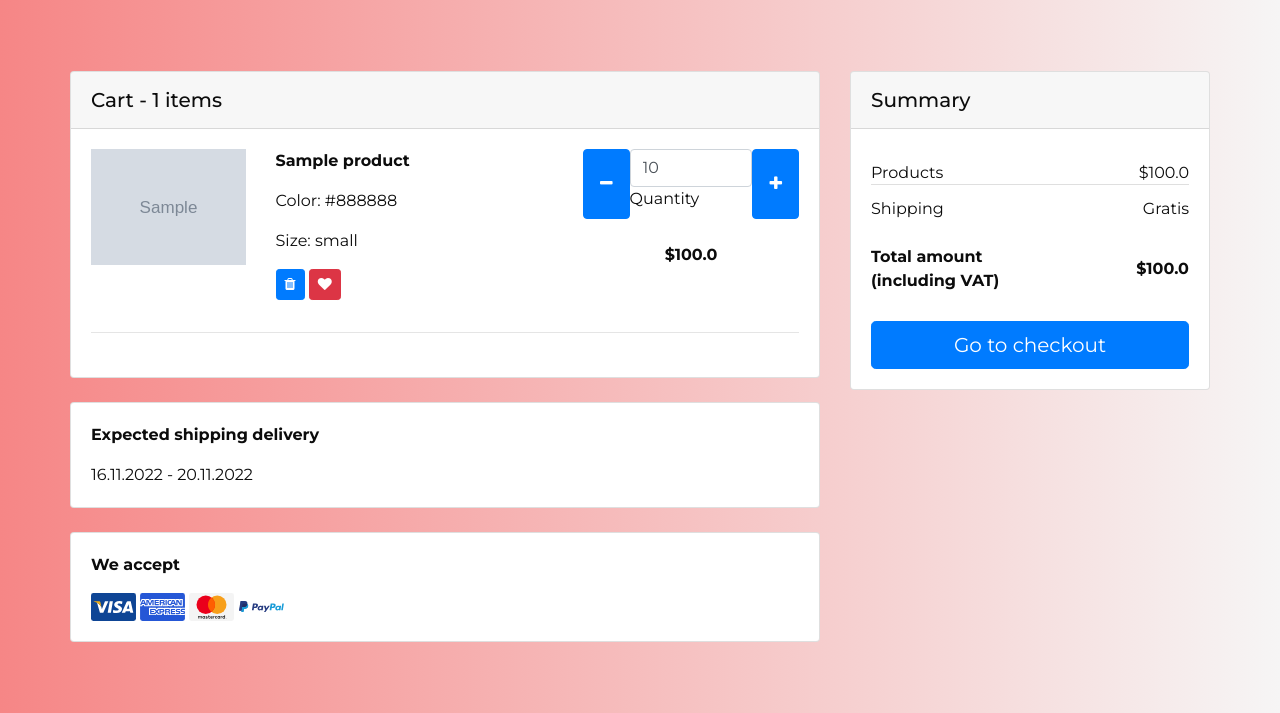
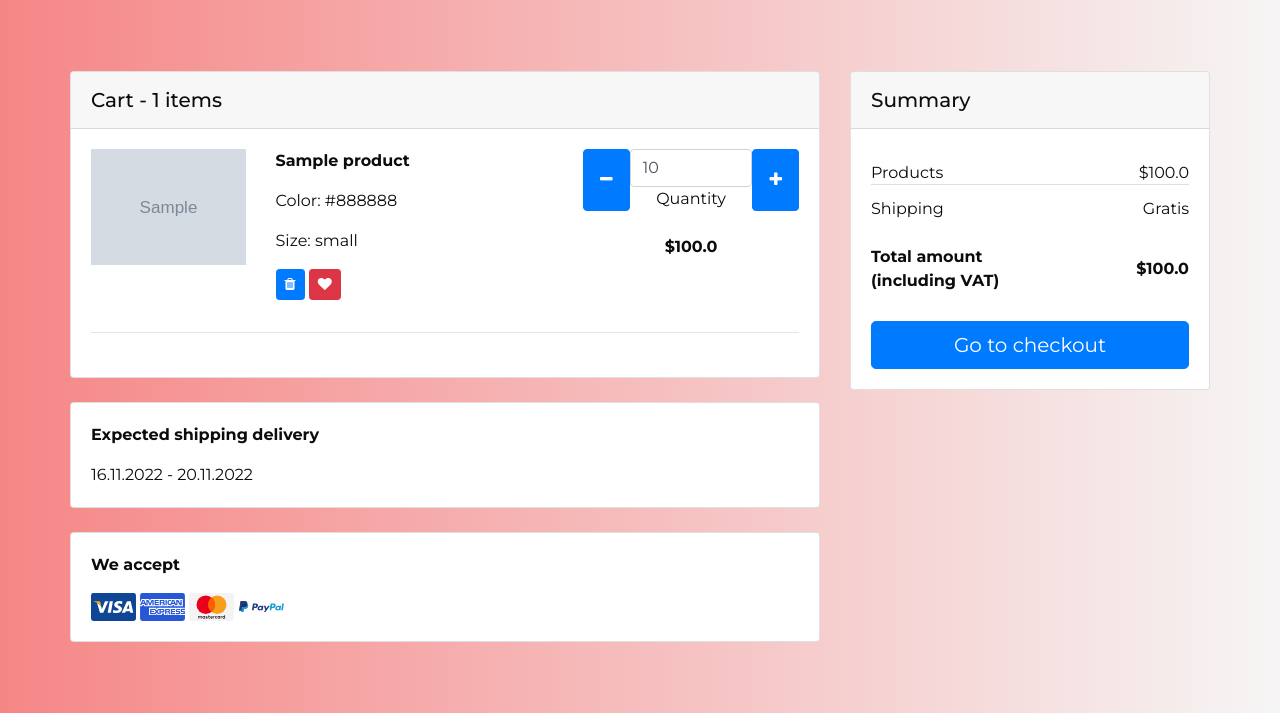
Before and after one commit to abdullahozer11/MasterWebsite, a Django app: page /cart/ in a window 1280 px wide. Shown: the part 233-946 px from the top of the page. Run offline with Django 4.2, Linux system fonts and the light colour scheme; a user stored in the database is signed in; tables that the repository leaves empty hold one stand-in row (values such as "Sample post"); grey boxes marked "Sample" are stand-in pictures; some libraries are stand-ins or nearby versions.

Commit message:
Style improve on product quantity form.

```diff
--- a/templates/commerce_app/cart.html
+++ b/templates/commerce_app/cart.html
@@ -69,10 +69,10 @@
                                                 <i class="fa button fa-minus"></i>
                                             </button>
 
-                                            <div class="form-outline">
+                                            <div class="form-outline" style="text-align: center;">
                                                 <input id="form1" min="0" name="quantity" value="{{ order_product.in_cart_quantity }}" type="number"
                                                        class="form-control"/>
-                                                <label class="form-label" for="form1">Quantity</label>
+                                                <label class="form-label" for="form1" style="margin: auto">Quantity</label>
                                             </div>
 
                                             <button class="btn btn-primary px-3 ms-2"
```
